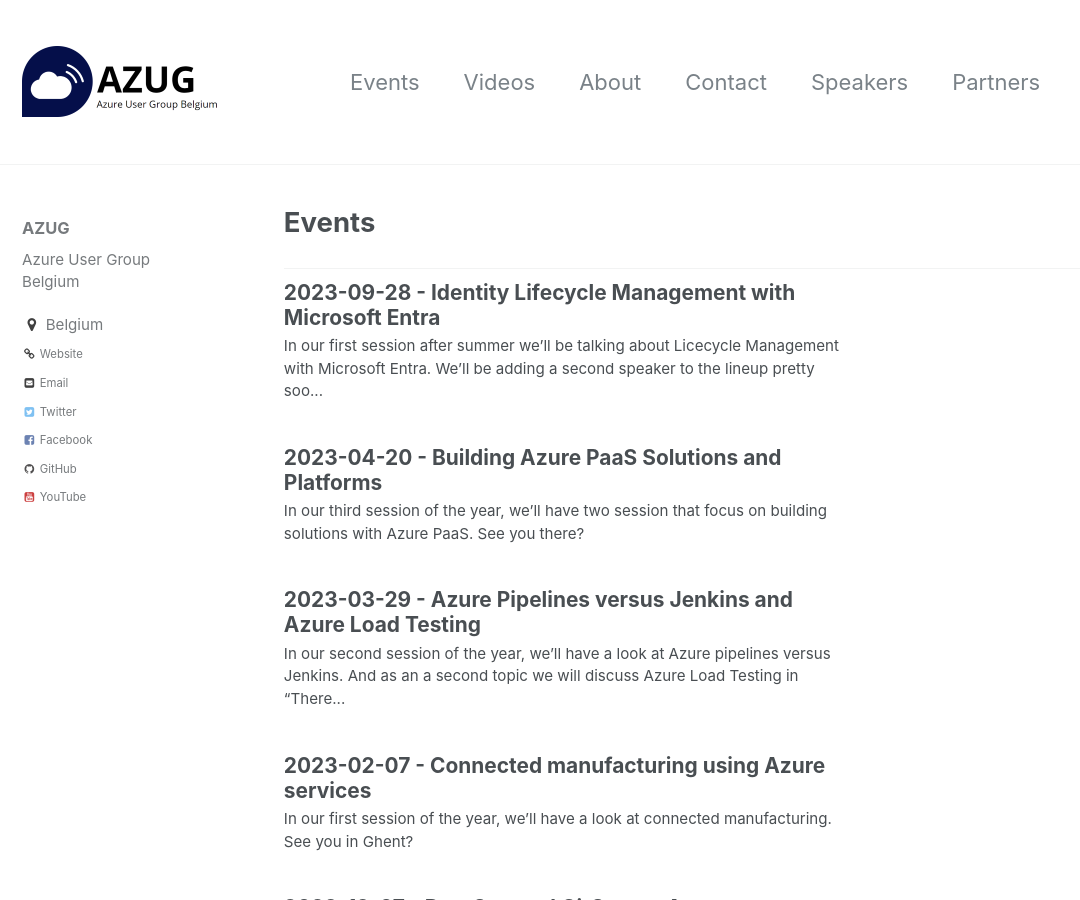
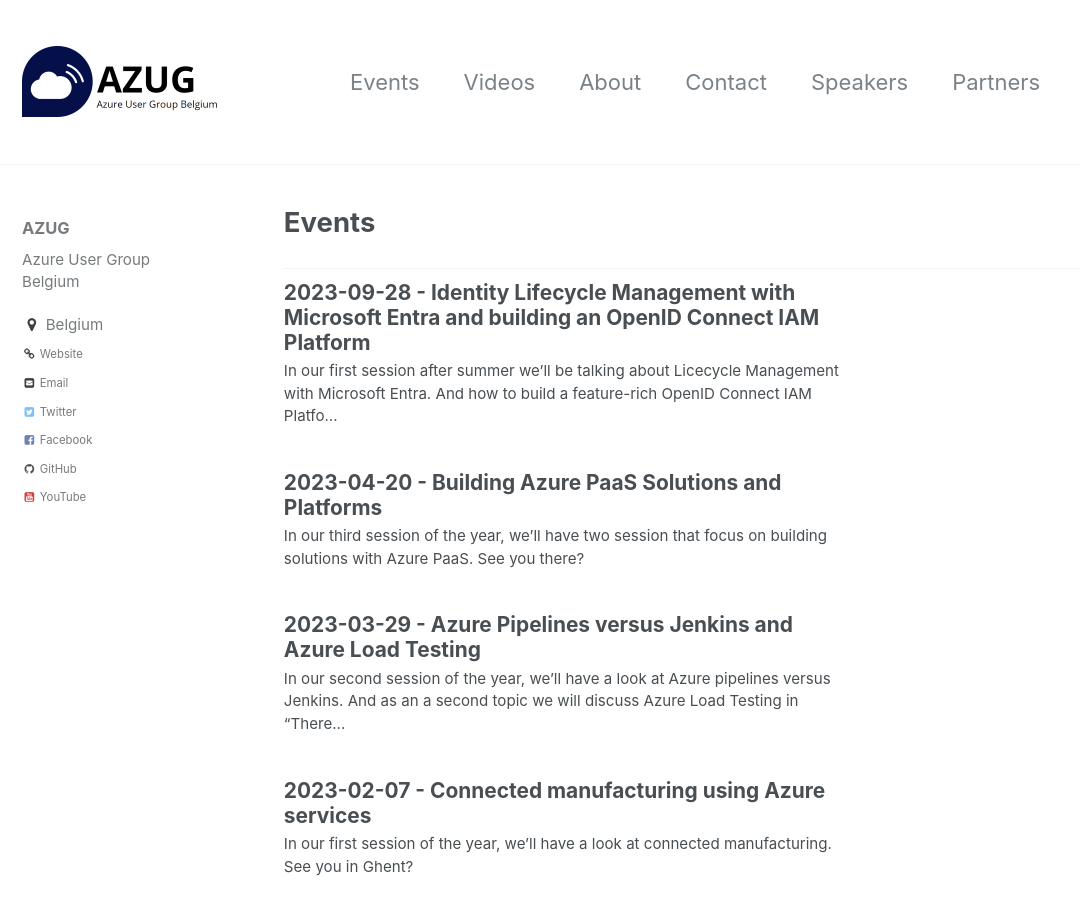
Before and after one commit to AzugBe/azugbe.github.io, a Jekyll site: the page built from _pages/events.html, in a window 1280 px wide and 900 px high. Shown: the whole window, without its empty margins (0-1080 px from the left). Built offline with Jekyll 4.4.1, drawn with Linux system fonts in a browser that asks for light colours; comment, search, counter and statistics services are not loaded.

Commit message:
Add Second Speaker for September (#136)
* Add Wesley as second speaker

* update merge conflict and typo

* Update index.md

---------

Co-authored-by: Glenn Colpaert <glenn.colpaert@nxtport.com>
Co-authored-by: Maarten Balliauw <maarten@balliauw.be>

```diff
--- a/_posts/events/2023-09-28---identity-lifecycle-management.md
+++ b/_posts/events/2023-09-28---identity-lifecycle-management.md
@@ -1,6 +1,6 @@
 ---
 layout: single
-title: "2023-09-28 - Identity Lifecycle Management with Microsoft Entra"
+title: "2023-09-28 - Identity Lifecycle Management with Microsoft Entra and building an OpenID Connect IAM Platform"
 date: 2023-09-28 18:00:00 +0000
 comments: true
 published: true
@@ -9,7 +9,7 @@ tags: ["Events"]
 author: ["Glenn Colpaert"]
 ---
 
-In our first session after summer we'll be talking about Licecycle Management with Microsoft Entra. We'll be adding a second speaker to the lineup pretty soon! See you there?
+In our first session after summer we'll be talking about Licecycle Management with Microsoft Entra. And how to build a feature-rich OpenID Connect IAM Platform. See you there?
 
 ## Agenda
 
@@ -29,9 +29,17 @@ At the end of the session you will understand the capabilities of Microsoft Entr
 
 **Speaker: Tim Sente** Azure Cloud Practice Manager at Devoteam.
 
-### 2nd Session TBA - Soon!
+### Building a feature-rich OpenID Connect Identity and Access Management Platform
 
-**Speaker: TBA**
+<img src="/assets/media/speakers/wesley-cabus.jpg" alt="Wesley Cabus" align="right" height="100" width="100" style="margin-right: 20px;">
+
+In today's world, identity and access management (IAM in short) is critical to protecting confidential data and applications. With the increasing adoption of cloud-based applications, building a scalable and secure identity and access management platform is a must for organizations of all sizes.
+
+In this session, you'll learn about the journey of building an advanced IAM platform based on Duende IdentityServer. We'll discuss the standard capabilities of IdentityServer and explore how we extended it with features such as multi-factor authentication, home realm discovery, and user impersonation. You'll also learn about the best practices for building a resilient and secure platform, including strategies for handling scale and redundancy.
+
+Whether you're just starting out with OpenID Connect or you're looking to take your identity and access management platform to the next level, this session is for you.
+
+**Speaker: Wesley Cabus** Coding Architect, Coffee Enthusiast at Xpirit Belgium
 
 ## Practical details
 
```
Also changed, not shown: index.md (+1 -1 lines), assets/media/speakers/wesley-cabus.jpg (added).
